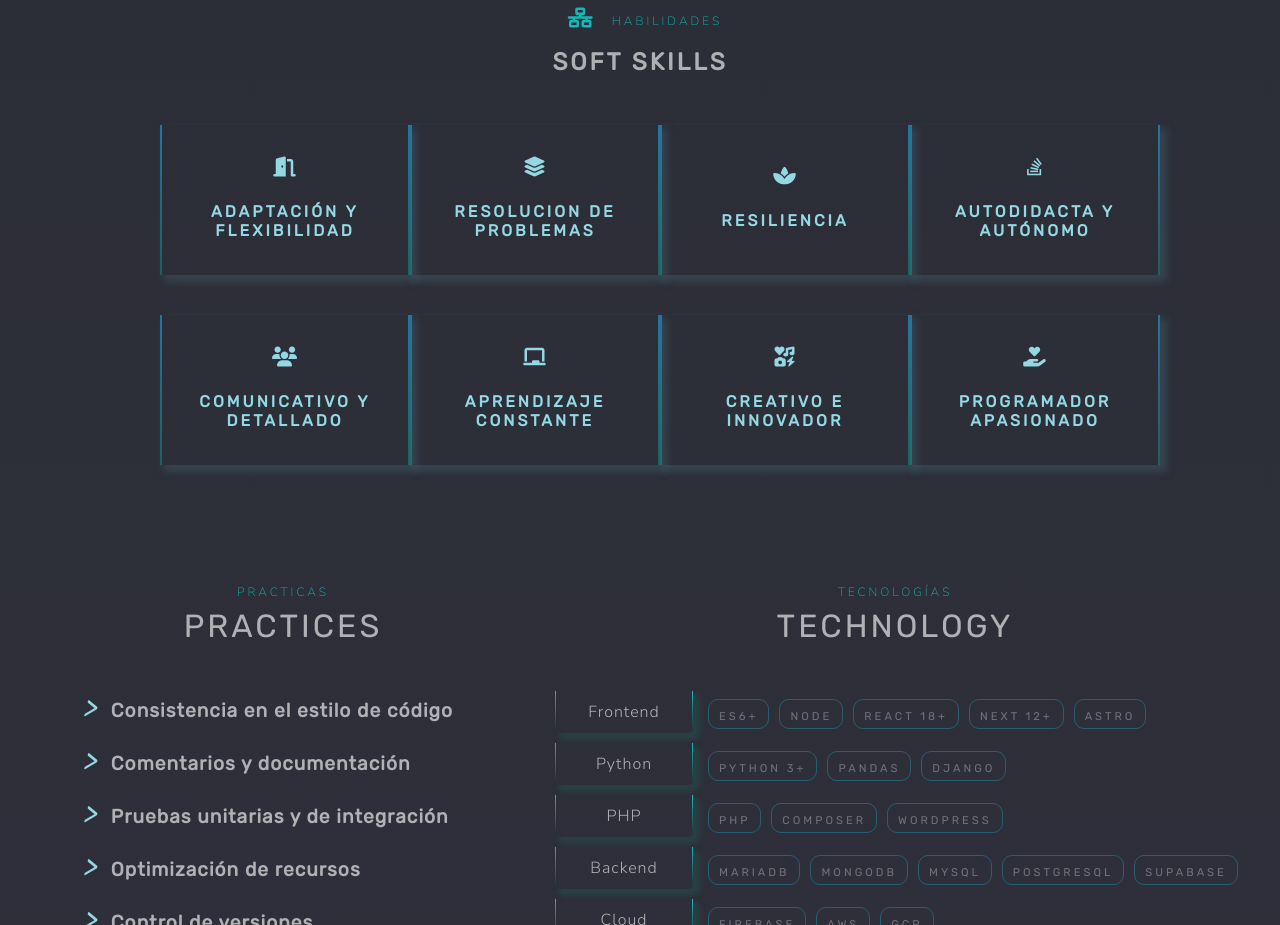
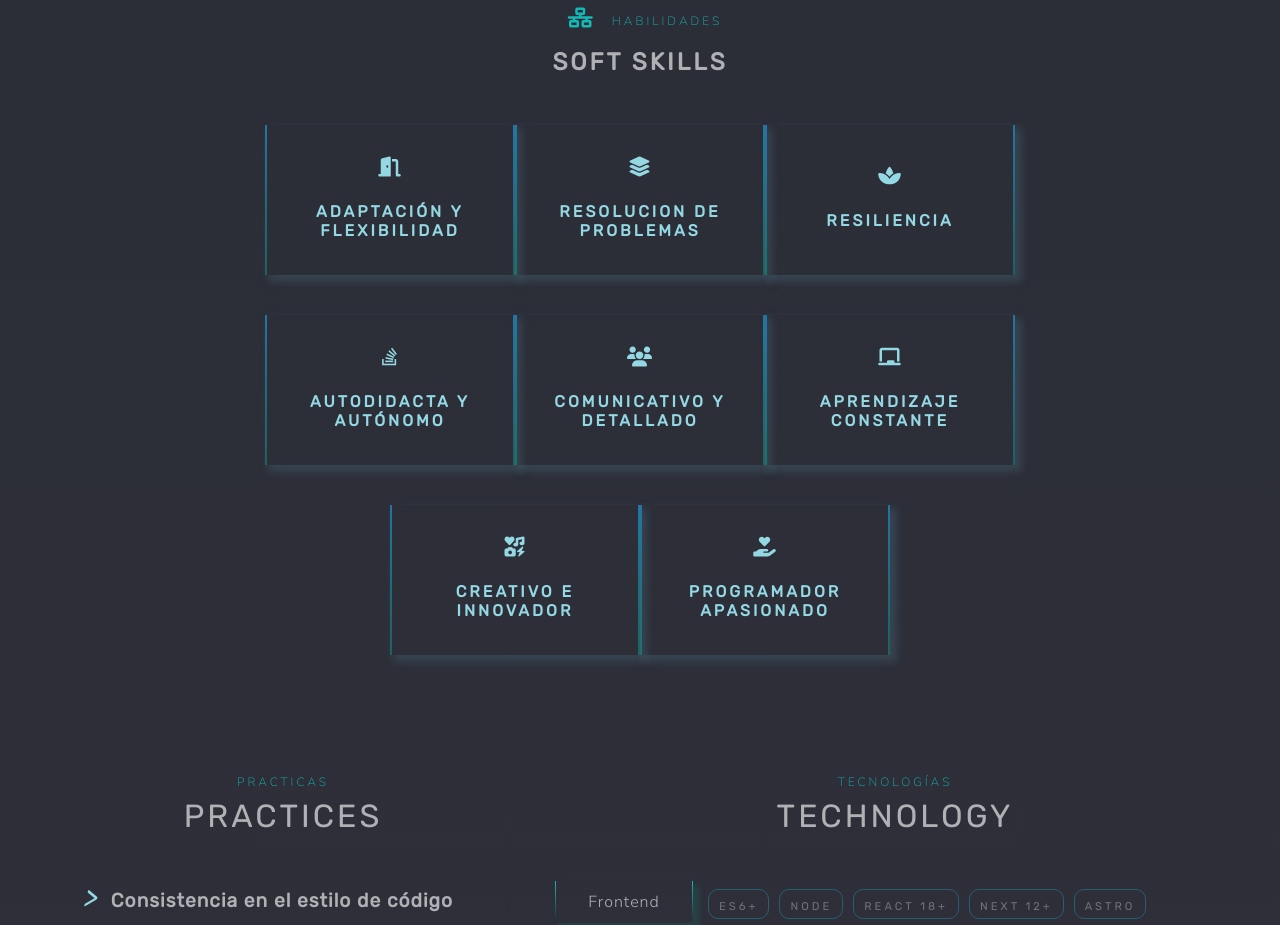
Before and after one commit to Serphp/portf-serph, a React (Vite) app: page /Home in a window 1280 px wide. Shown: the part 840-1765 px from the top of the page. Built offline with nearby package versions, Linux system fonts and the light colour scheme; no server answers.

Commit message:
2024.6.2 : fix cards

```diff
--- a/src/styles/Cards.scss
+++ b/src/styles/Cards.scss
@@ -1,15 +1,14 @@
 
   .containerx{
-    //border: red 2px solid;
-    // display: flex;
-    // align-items: center;
-    // justify-content: center;
-    // //flex-wrap: wrap;
+    display: flex;
+    align-items: center;
+    justify-content: center;
+    flex-wrap: wrap;
 
-    display: grid;
-    grid-template-columns: repeat(4, 1fr); /* Tres columnas */
-    grid-auto-rows: minmax(100px, auto); /* Altura de fila mínima de 100px, se expandirá automáticamente */
-    grid-auto-flow: dense;
+    // display: grid;
+    // grid-template-columns: repeat(4, 1fr); /* Tres columnas */
+    // grid-auto-rows: minmax(100px, auto); /* Altura de fila mínima de 100px, se expandirá automáticamente */
+    // grid-auto-flow: dense;
     gap: 40px 0px;
     justify-items: center;
 
@@ -240,16 +239,14 @@
   border-style: solid;
   border-image:
   linear-gradient(var(--cyberpunk), #0000002f) 1;
-  border-bottom: var(--cyan) solid 1px;
-
-  //border: #00fffb solid 1px;
+  //border-bottom: var(--cyan) solid 1px;
   animation: identifier2 2s alternate;
   //box-shadow: 0px 0px 1px 2px rgba(0, 242, 255, 0.5);
   transition: all .5s ease;
     &:hover {
-      //opacity: 1;
+      color: #17b6d2;
       display: flex;
-      background: linear-gradient(to right, var(--cyberpunk), #ff393910) 340px 20px;
+      background: linear-gradient(to left, var(--cyberpunk), #00000010) 340px 20px;
       box-shadow: 5px 5px 1px 2px rgba(0, 242, 255, 0.5);
     }
 }
```
